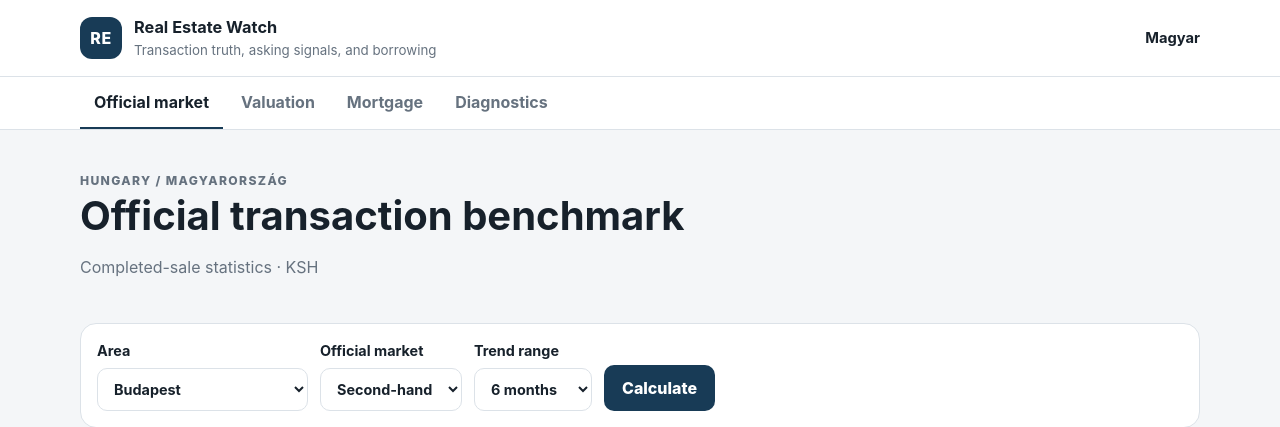
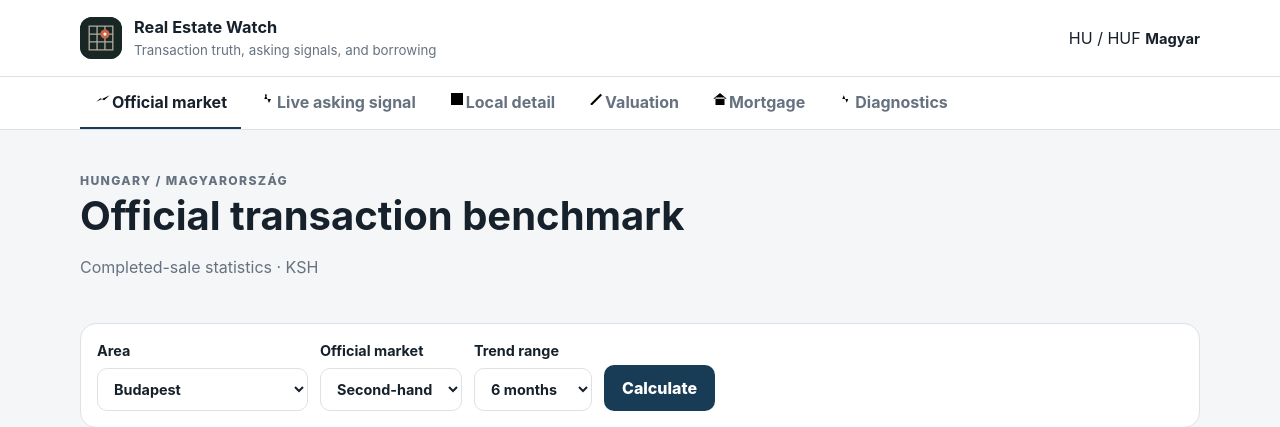
Before and after one commit to ArrowSK/real-estate-watch, a FastAPI app: page / in a window 1280 px wide. Shown: the top 427 px of the page. Run offline with FastAPI, Linux system fonts and the light colour scheme.

Commit message:
Redesign the shell with survey-ledger navigation

```diff
--- a/app/templates/base.html
+++ b/app/templates/base.html
@@ -1,33 +1,42 @@
+{% from "_icons.html" import icon %}
 <!doctype html>
 <html lang="{{ lang }}">
 <head>
   <meta charset="utf-8">
   <meta name="viewport" content="width=device-width, initial-scale=1">
   <meta name="color-scheme" content="light dark">
+  <meta name="theme-color" content="#182624">
   <title>{% block title %}{{ t.app_name }}{% endblock %}</title>
+  <link rel="icon" href="{{ url_for('static', path='mark.svg') }}" type="image/svg+xml">
   <link rel="stylesheet" href="{{ url_for('static', path='app.css') }}">
   <script defer src="{{ url_for('static', path='app.js') }}"></script>
 </head>
 <body>
+  <div class="page-grid" aria-hidden="true"></div>
   <header class="site-header">
     <div class="wrap header-row">
-      <a class="brand" href="/">
-        <span class="brand-mark">RE</span>
+      <a class="brand" href="/" aria-label="{{ t.app_name }}">
+        <img class="brand-mark" src="{{ url_for('static', path='mark.svg') }}" alt="">
         <span>
           <strong>{{ t.app_name }}</strong>
           <small>{{ t.tagline }}</small>
         </span>
       </a>
-      <a class="language" href="/language/{{ 'hu' if lang == 'en' else 'en' }}?next={{ request.url.path }}">{{ t.language }}</a>
+      <div class="header-meta">
+        <span class="country-stamp">HU / HUF</span>
+        <a class="language" href="/language/{{ 'hu' if lang == 'en' else 'en' }}?next={{ request.url.path }}">{{ t.language }}</a>
+      </div>
     </div>
   </header>
 
-  <nav class="top-nav">
+  <nav class="top-nav" aria-label="Primary">
     <div class="wrap nav-row">
-      <a href="/" class="{% if request.url.path == '/' %}active{% endif %}">{{ t.market }}</a>
-      <a href="/valuation" class="{% if request.url.path == '/valuation' %}active{% endif %}">{{ t.valuation }}</a>
-      <a href="/mortgage" class="{% if request.url.path == '/mortgage' %}active{% endif %}">{{ t.mortgage }}</a>
-      <a href="/diagnostics" class="{% if request.url.path == '/diagnostics' %}active{% endif %}">{{ t.diagnostics }}</a>
+      <a href="/" class="{% if request.url.path == '/' %}active{% endif %}">{{ icon('market', 18) }}<span>{{ t.market }}</span></a>
+      <a href="/live" class="{% if request.url.path == '/live' %}active{% endif %}">{{ icon('live', 18) }}<span>{{ t.live_market }}</span></a>
+      <a href="/local" class="{% if request.url.path == '/local' %}active{% endif %}">{{ icon('local', 18) }}<span>{{ t.local_market }}</span></a>
+      <a href="/valuation" class="{% if request.url.path == '/valuation' %}active{% endif %}">{{ icon('valuation', 18) }}<span>{{ t.valuation }}</span></a>
+      <a href="/mortgage" class="{% if request.url.path == '/mortgage' %}active{% endif %}">{{ icon('mortgage', 18) }}<span>{{ t.mortgage }}</span></a>
+      <a href="/diagnostics" class="{% if request.url.path == '/diagnostics' %}active{% endif %}">{{ icon('diagnostics', 18) }}<span>{{ t.diagnostics }}</span></a>
     </div>
   </nav>
 
@@ -37,7 +46,7 @@
 
   <footer class="site-footer">
     <div class="wrap footer-row">
-      <span>Real Estate Watch v{{ version }}</span>
+      <span>Real Estate Watch <span class="mono">v{{ version }}</span></span>
       <span>{{ t.footer_country }}</span>
     </div>
   </footer>
```
